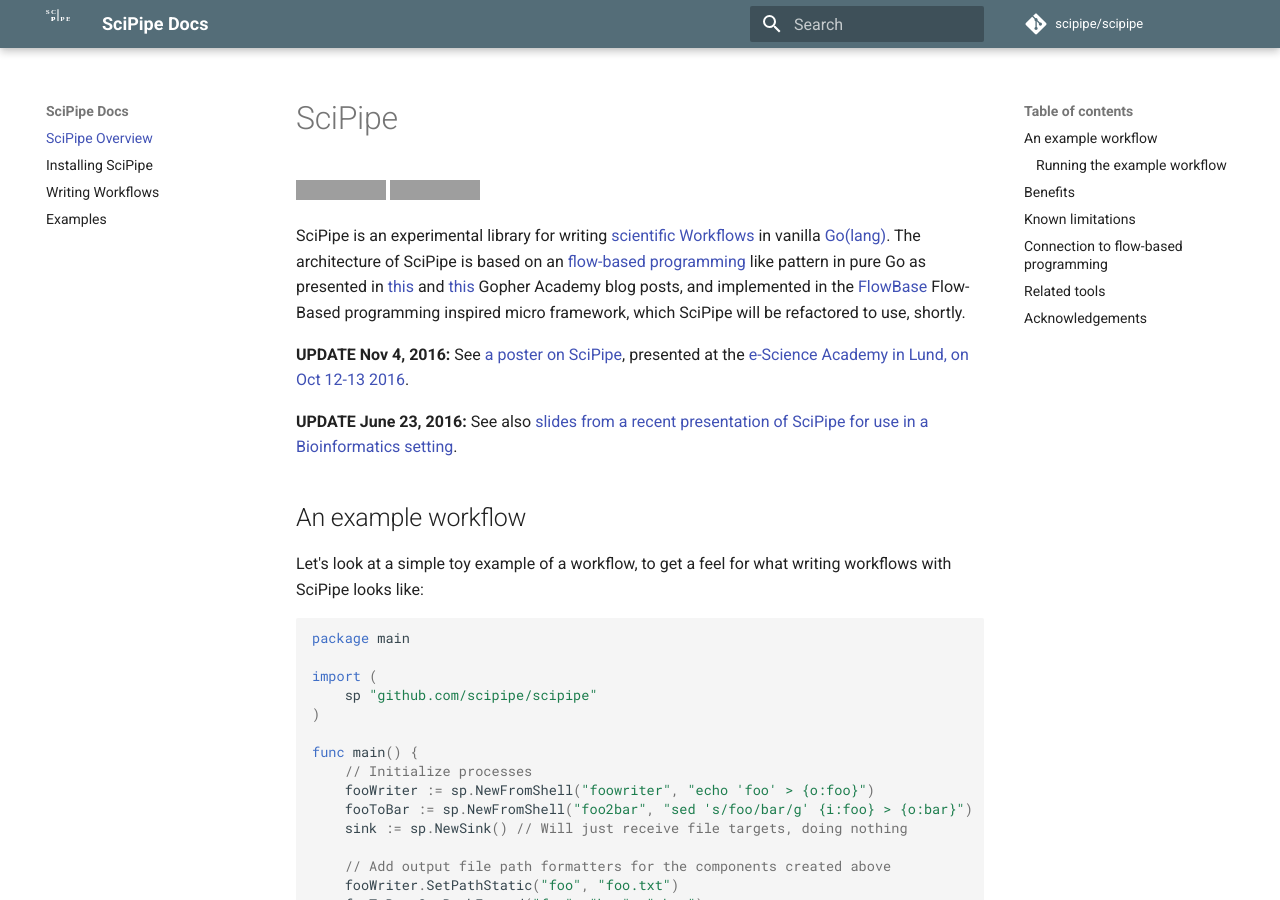
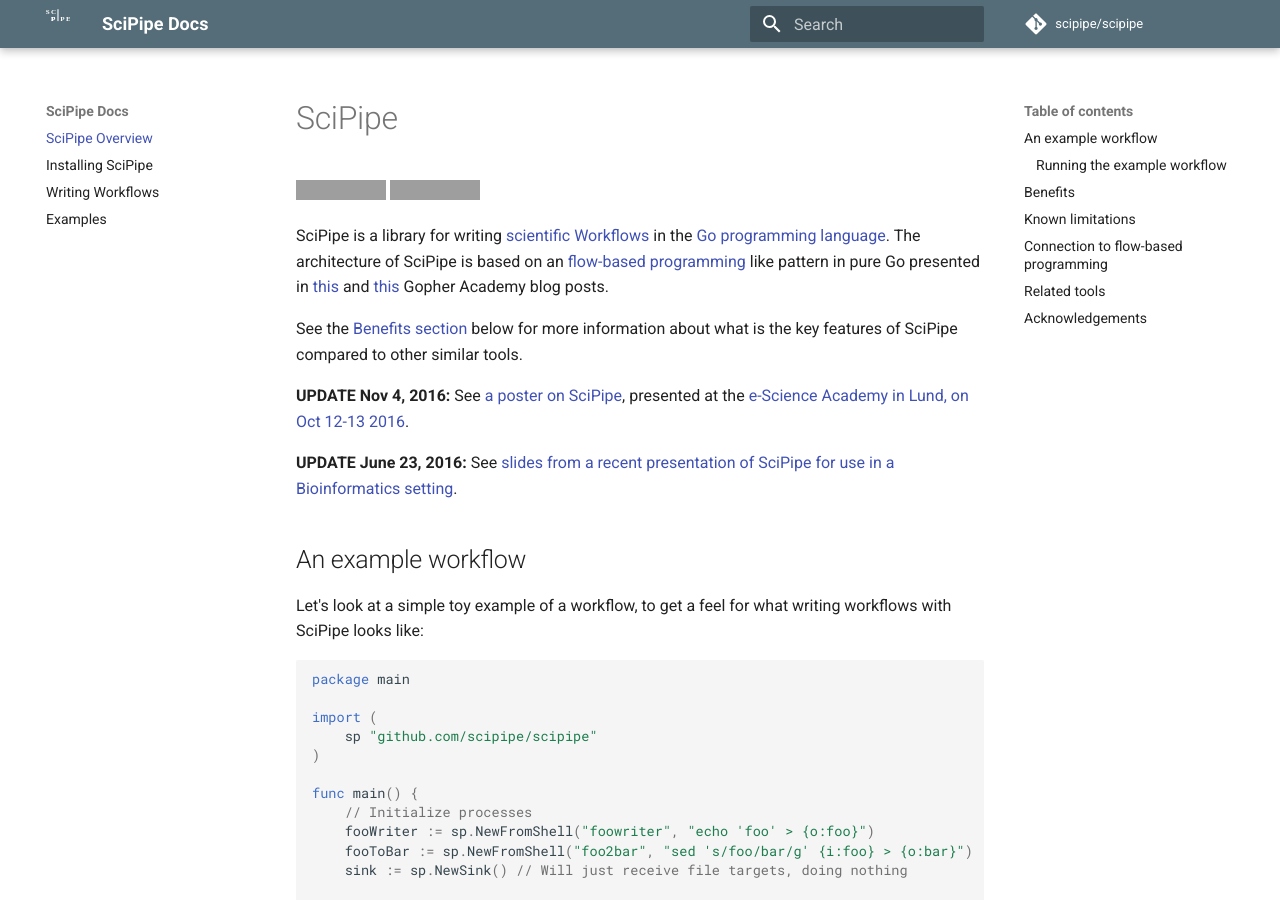
Before and after one commit to scipipe/scipipe, an MkDocs documentation site: the page built from docs/index.md, in a window 1280 px wide and 900 px high. Built offline with MkDocs 1.6.1 and Material for MkDocs 9.7.7, drawn with Linux system fonts in a browser that asks for light colours; comment, search, counter and statistics services are not loaded; old or Windows-style settings are respelled for this version of MkDocs; grey boxes are pictures that could not be loaded.

```diff
--- a/docs/index.md
+++ b/docs/index.md
@@ -3,17 +3,21 @@
 [![Build Status](https://travis-ci.org/scipipe/scipipe.svg?branch=master)](https://travis-ci.org/scipipe/scipipe)
 [![GratiPay amount](http://img.shields.io/gratipay/samuell.svg)](https://gratipay.com/samuell)
 
-SciPipe is an experimental library for writing [scientific Workflows](https://en.wikipedia.org/wiki/Scientific_workflow_system) in vanilla [Go(lang)](http://golang.org).
-The architecture of SciPipe is based on an [flow-based programming](https://en.wikipedia.org/wiki/Flow-based_programming) like pattern in pure Go as presented in
+SciPipe is a library for writing [scientific
+Workflows](https://en.wikipedia.org/wiki/Scientific_workflow_system) in the
+[Go programming language](http://golang.org). The architecture of SciPipe is based on an
+[flow-based programming](https://en.wikipedia.org/wiki/Flow-based_programming)
+like pattern in pure Go presented in
 [this](http://blog.gopheracademy.com/composable-pipelines-pattern) and
 [this](https://blog.gopheracademy.com/advent-2015/composable-pipelines-improvements/)
-Gopher Academy blog posts, and implemented in the
-[FlowBase](http://flowbase.org/) Flow-Based programming inspired micro
-framework, which SciPipe will be refactored to use, shortly.
+Gopher Academy blog posts.
+
+See the [Benefits section](#benefits) below for more information about what is
+the key features of SciPipe compared to other similar tools.
 
 **UPDATE Nov 4, 2016:** See [a poster on SciPipe](http://dx.doi.org/10.13140/RG.2.2.34414.61760), presented at the [e-Science Academy in Lund, on Oct 12-13 2016](essenceofescience.se/event/swedish-e-science-academy-2016-2/).
 
-**UPDATE June 23, 2016:** See also [slides from a recent presentation of SciPipe for use in a Bioinformatics setting](http://www.slideshare.net/SamuelLampa/scipipe-a-lightweight-workflow-library-inspired-by-flowbased-programming).
+**UPDATE June 23, 2016:** See [slides from a recent presentation of SciPipe for use in a Bioinformatics setting](http://www.slideshare.net/SamuelLampa/scipipe-a-lightweight-workflow-library-inspired-by-flowbased-programming).
 
 ## An example workflow
 
```
Also changed, not shown: README.md (+27 -144 lines).
